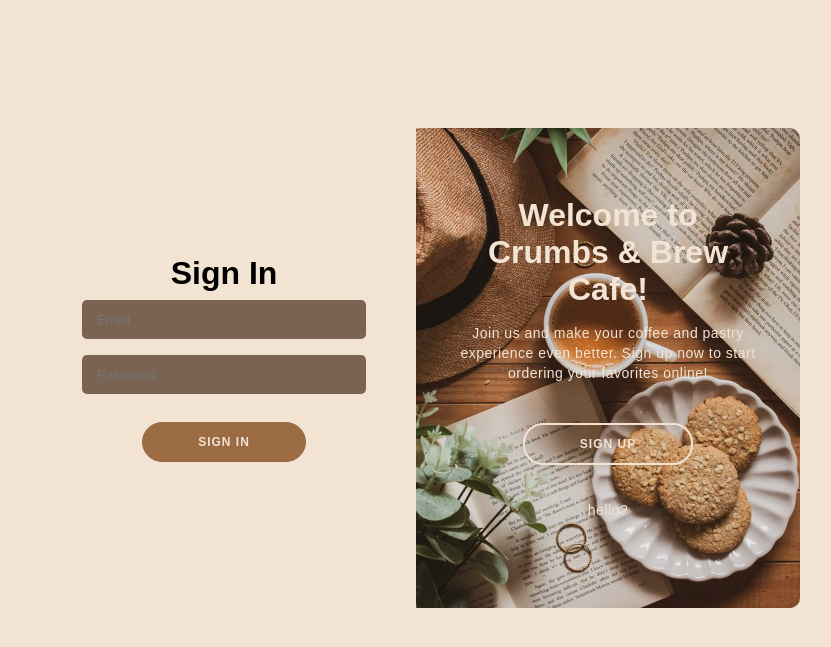
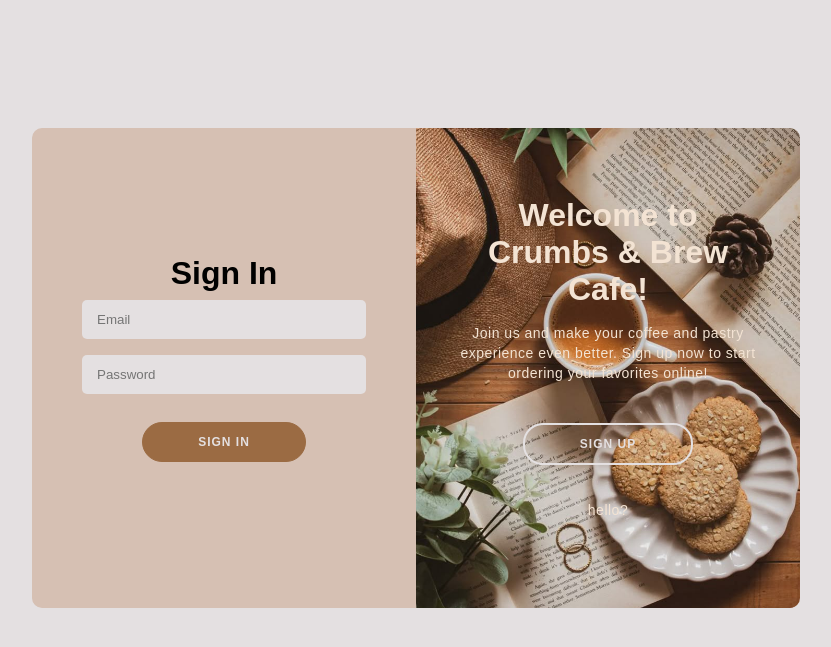
Before and after one commit to Ar-Dee08/websys-proj-main, a PHP site: page /websys-proj/ in a window 1280 px wide. Shown: the top 647 px of the page, without its empty margins (224-1055 px from the left). Run offline with PHP 8.4, Linux system fonts and the light colour scheme; some libraries are stand-ins or nearby versions.

Commit message:
some changes sa css

```diff
--- a/styles.css
+++ b/styles.css
@@ -10,7 +10,7 @@ body {
     display: flex;
     justify-content: center;
     flex-direction: column;
-    background: #f3e3d3;
+    background: #E4E0E1;
     font-family: 'monserrat', sans-serif;
     min-height: 100%;
     margin: 10%;
@@ -21,7 +21,7 @@ body {
     width: 768px;
     max-width: 100%;
     min-height: 480px;
-    background: #f3e3d3;
+    background: #E4E0E1;
     border-radius: 10px;
     overflow: hidden;
     box-shadow: 0 14px 28px rgba(0,0,0,0.25), rgba (0,0,0,0.22);
@@ -47,7 +47,7 @@ body {
 }
 
 form {
-    background: #f3e3d3;
+    background: #D6C0B3;
     display: flex;
     align-items: center;
     justify-content: center;
@@ -71,7 +71,7 @@ p {
 }
 
 input {
-    background: #7a6351;
+    background: #E4E0E1;
     padding: 12px 15px;
     margin: 8px 15px;
     width: 100%;
@@ -88,7 +88,7 @@ a {
 }
 
 button {
-    color: #f3e3d3;
+    color: #E4E0E1;
     background: #9b6b43;
     font-size: 12px;
     font-weight: bold;
@@ -109,7 +109,7 @@ button:active {
 
 #signIn, #signUp {
     background-color: transparent;
-    border: 2px solid #f3e3d3;
+    border: 2px solid #E4E0E1;
 }
 
 .container.right-panel-active .sign-in {
```
